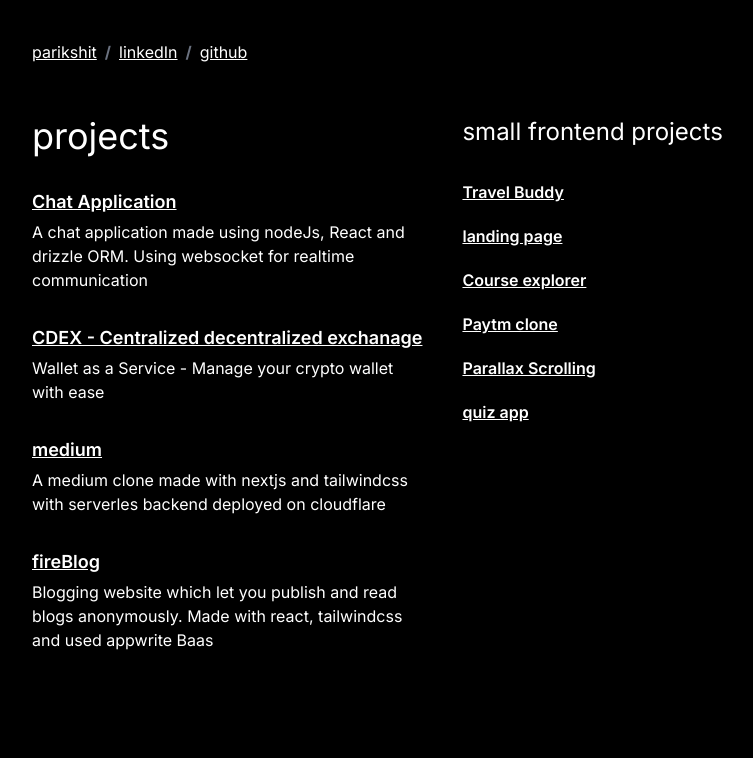
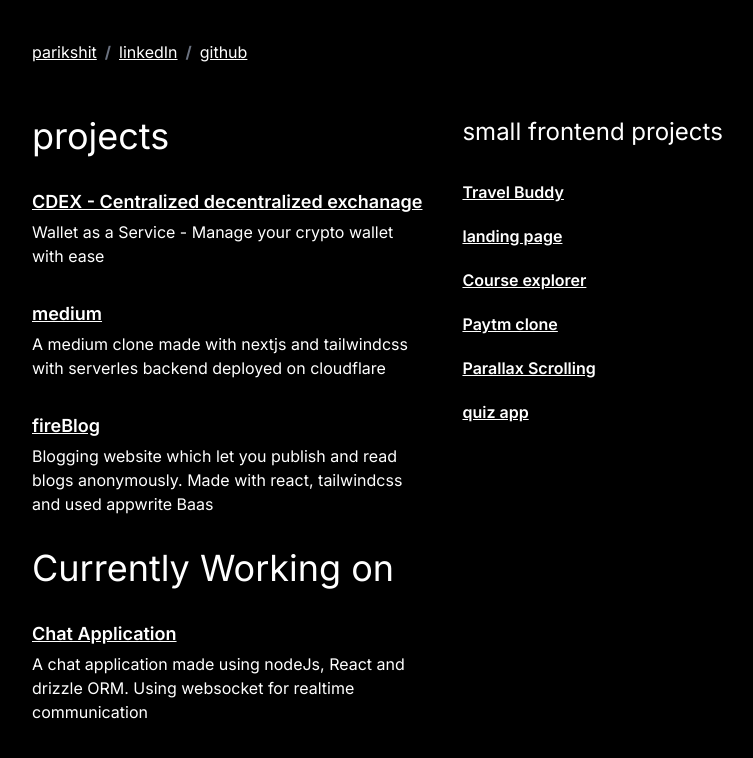
Before and after one commit to Parikshit2001/portfolio, a Next.js app: page / in a window 1280 px wide. Shown: the top 758 px of the page, without its empty margins (8-761 px from the left). Built offline with nearby package versions, Linux system fonts and the light colour scheme.

Commit message:
Add currently working on section

```diff
--- a/src/app/page.tsx
+++ b/src/app/page.tsx
@@ -19,13 +19,17 @@ export default function Home() {
     },
     { title: "github", link: "https://github.com/Parikshit2001" },
   ];
-  const projects: projectInferface[] = [
+
+  const CurrentlyWorkingOn: projectInferface[] = [
     {
       title: "Chat Application",
       description:
         "A chat application made using nodeJs, React and drizzle ORM. Using websocket for realtime communication",
       link: "https://chat-app-psi-neon.vercel.app/",
     },
+  ];
+
+  const projects: projectInferface[] = [
     {
       title: "CDEX - Centralized decentralized exchanage",
       description: "Wallet as a Service - Manage your crypto wallet with ease",
@@ -132,6 +136,23 @@ export default function Home() {
           </div>
         </div>
       </div>
+      <div>
+        <h1 className="text-4xl py-8">Currently Working on</h1>
+        <div className="flex flex-col space-y-8">
+          {CurrentlyWorkingOn.map((project) => (
+            <div key={project.title} className="flex flex-col space-y-1">
+              <Link
+                href={project.link}
+                target="_blank"
+                className="underline font-semibold text-lg"
+              >
+                {project.title}
+              </Link>
+              <p className="max-w-96">{project.description}</p>
+            </div>
+          ))}
+        </div>
+      </div>
     </div>
   );
 }
```
